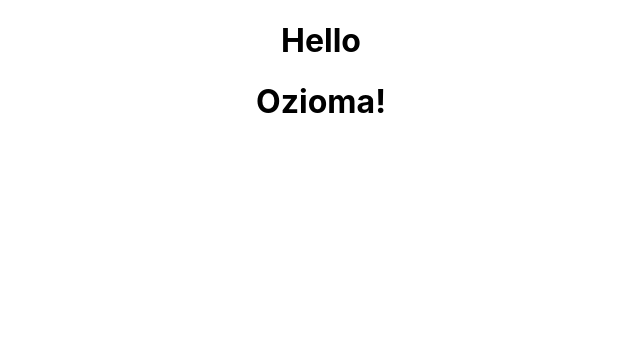
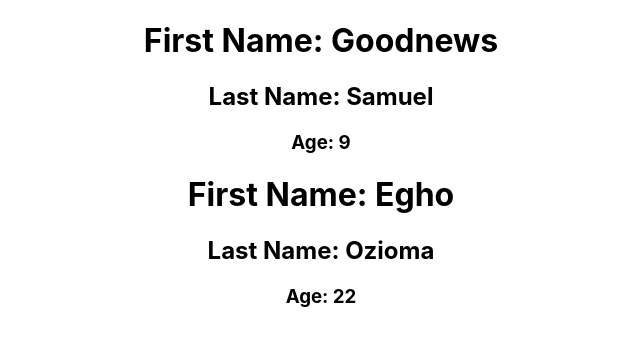
Before and after one commit to lerderl/react-tutorial, a React (Create React App) app: page / in a window 1280 px wide. Shown: the top 346 px of the page, without its empty margins (319-959 px from the left). Built offline with nearby package versions, Linux system fonts and the light colour scheme.

Commit message:
Added a component with props

```diff
--- a/src/App.js
+++ b/src/App.js
@@ -1,21 +1,20 @@
 import './App.css';
 
+const Person = (props) => {
+  return (
+    <>
+      <h1>First Name: {props.firstName}</h1>
+      <h2>Last Name: {props.lastname}</h2>
+      <h3>Age: {props.age}</h3>
+    </>
+  )
+}
+
 const App = () => {
-  const name = 'Ozioma';
-
   return (
     <div className="App">
-      <h1>Hello</h1>
-      {name ? (
-        <>
-          <h1>{name}!</h1>
-        </>
-      ) : (
-        <>
-          <h2>test</h2>
-          <h3>There is no name</h3>
-        </>
-      )}
+      <Person firstName='Goodnews' lastname='Samuel' age={9} />
+      <Person firstName='Egho' lastname='Ozioma' age={22} />
     </div>
   );
 }
```
